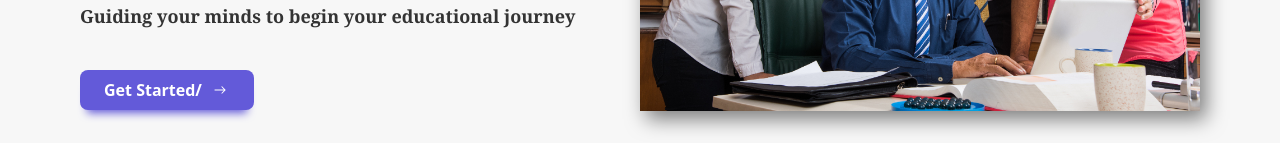
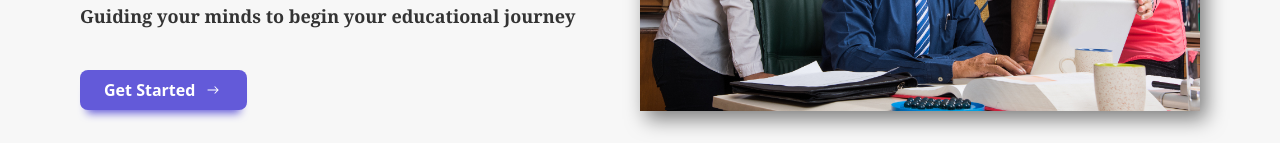
Before and after one commit to Sherna-latheef/Edumarg-web, a React (Vite) app: page / in a window 1280 px wide. Shown: the part 657-800 px from the top of the page. Built offline with nearby package versions, Linux system fonts and the light colour scheme.

Commit message:
minor change in get started

```diff
--- a/src/components/Hero/Hero.jsx
+++ b/src/components/Hero/Hero.jsx
@@ -56,7 +56,7 @@ const Hero = () => {
               className="flex justify-center md:justify-start"
             >
               <button className="primary-btn flex items-center gap-2 group">
-                Get Started/
+                Get Started
                 <IoIosArrowRoundForward className="text-xl group-hover:translate-x-2 group-hover:-rotate-45 duration-300" />
               </button>
             </motion.div>
```
